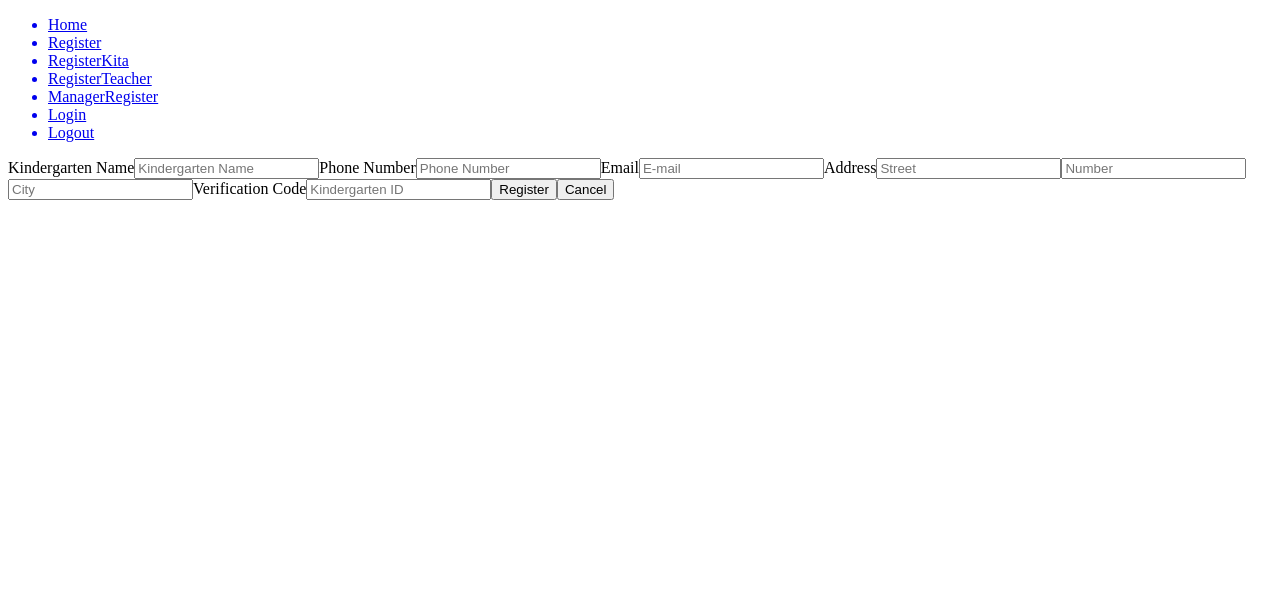
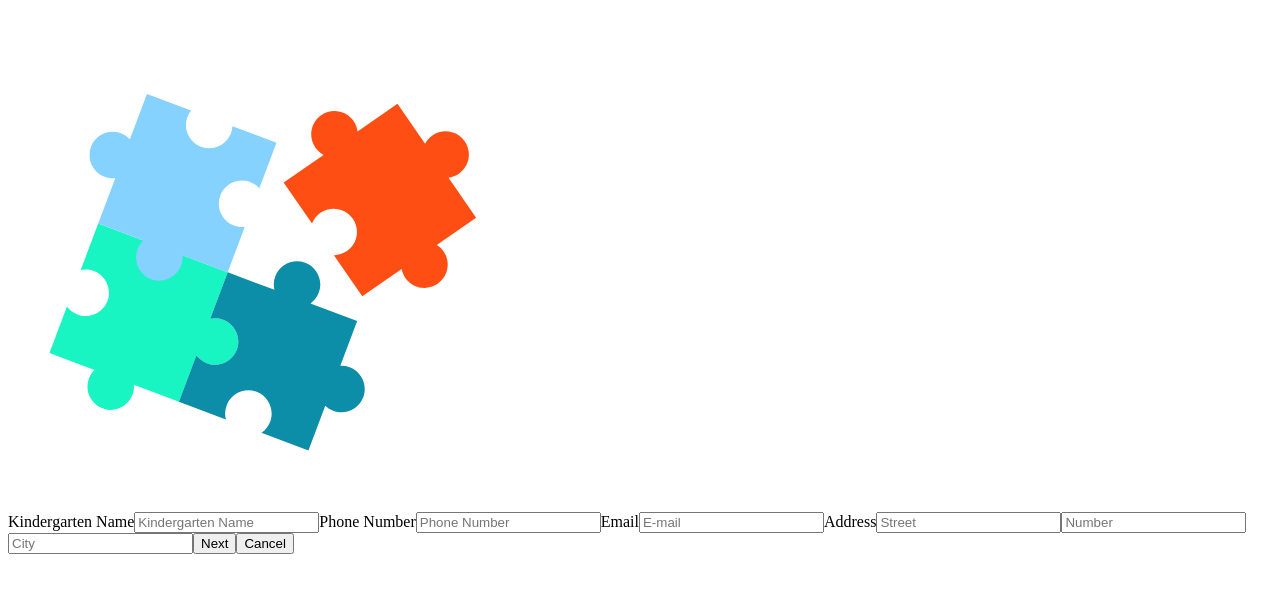
Before and after one commit to ben-gee723/kitacare, a React (Create React App) app in the folder frontend/: page /#/kgregister in a window 1280 px wide. Shown: the top 592 px of the page. Built offline with nearby package versions, Linux system fonts and the light colour scheme.

Commit message:
navbar + kgRegister.js

```diff
--- a/frontend/package.json
+++ b/frontend/package.json
@@ -8,6 +8,8 @@
     "@testing-library/jest-dom": "^5.11.4",
     "@testing-library/react": "^11.1.0",
     "@testing-library/user-event": "^12.1.10",
+    "axios": "^0.21.1",
+    "node-sass": "^5.0.0",
     "react": "^17.0.1",
     "react-dom": "^17.0.1",
     "react-router-dom": "^5.2.0",
--- a/frontend/src/App.js
+++ b/frontend/src/App.js
@@ -8,37 +8,16 @@ import ManagerRegister from "./components/ManagerRegister";
 import Login from "./components/Login";
 import Logout from "./components/Logout";
 import NotFound from "./components/NotFound";
+import Navbar from "./components/Navbar";
 
 function App() {
   return (
     <div className='App'>
-      <ul>
-        {/* Link * --> add ternary operator with isLogin */}
-        <Link to='/'>
-          <li>Home</li>
-        </Link>
-        <Link to='/register'>
-          <li>Register</li>
-        </Link>
-        <Link to='/kgregister'>
-          <li>RegisterKita</li>
-        </Link>
-        <Link to='/tregister'>
-          <li>RegisterTeacher</li>
-        </Link>
-        <Link to='/mregister'>
-          <li>ManagerRegister</li>
-        </Link>
-        <Link to='/login'>
-          <li>Login</li>
-        </Link>
-        <Link to='/logout'>
-          <li>Logout</li>
-        </Link>
-      </ul>
-
+      <Navbar />
       <Switch>
-        <Route exact path='/' component={Home} />
+        <Route exact path='/'>
+          <Home />
+        </Route>
         <Route path='/register' component={Register} />
         <Route path='/kgregister' component={KgRegister} />
         <Route path='/tregister' component={TeacherRegister} />
--- a/frontend/src/components/KgRegister.js
+++ b/frontend/src/components/KgRegister.js
@@ -1,5 +1,6 @@
-import React, {useState} from "react";
-import {Link} from "react-router-dom"
+import React, { useState } from "react";
+import { Link } from "react-router-dom";
+import axios from "axios";
 
 export default function KgRegister() {
   const [user, setUser] = useState({
@@ -10,11 +11,43 @@ export default function KgRegister() {
     number: "",
     city: "",
     postcode: "",
-    verificationCode: "",
   });
 
   const submitForm = e => {
     e.preventDefault();
+    //   const formData = new FormData(e.target);
+    //   let user={address:{}};
+    //   for(let pair of formData){
+    //     if(pair[0]==="city"||pair[0]==="street" || pair[0]==="number"|| pair[0]==="postcode"){
+    //       user.address[pair[0]]=pair[1]
+    //     }else{ user[pair[0]]=pair[1]};
+    // };
+  /*  axios({
+      method: "post",
+      url: "",
+      headers: {
+        "Accept" : "application/json",
+        "Content-Type": "application/json",
+      },
+      data: {
+        kgName: e.target.elements.kgName,
+        phoneNumber: e.target.elements.phoneNumber,
+        email: e.target.elements.email,
+        street: e.target.elements.street,
+        number: e.target.elements.number,
+        city: e.target.elements.city,
+        postcode: e.target.elements.postcode,
+      },
+    })
+      .then(response => {
+        if (response.success) {
+          console.log(response.user);
+          // props.history.push("/mregister")
+        } else {
+          console.log(response);
+        }
+      })
+      .catch(err => console.log(err)); */
   };
 
   const grabValue = e => {
@@ -73,17 +106,8 @@ export default function KgRegister() {
             onChange={grabValue}
           />
         </label>
-        <label>
-          Verification Code
-          <input
-            type='text'
-            name='kgID'
-            placeholder='Kindergarten ID'
-            onChange={grabValue}
-          />
-        </label>
-        <input type='submit' value='Register' />
-        <Link to='/'>
+        <input type='submit' value='Next' />
+        <Link to='/mregister'>
           <input type='submit' value='Cancel' />
         </Link>
       </form>
--- /dev/null
+++ b/frontend/src/components/Navbar.js
@@ -0,0 +1,14 @@
+import { NavLink } from "react-router-dom";
+import logo from "../images/logo.svg";
+
+export default function Navbar() {
+    return (
+        <div>
+            <div className='lg'>
+                <NavLink to='/'>
+                  <img src={logo} alt='logo' />
+                </NavLink>
+              </div>
+        </div>
+    )
+}
```
Also changed, not shown: 1 other file (tests, documents, lock files or other folders).
